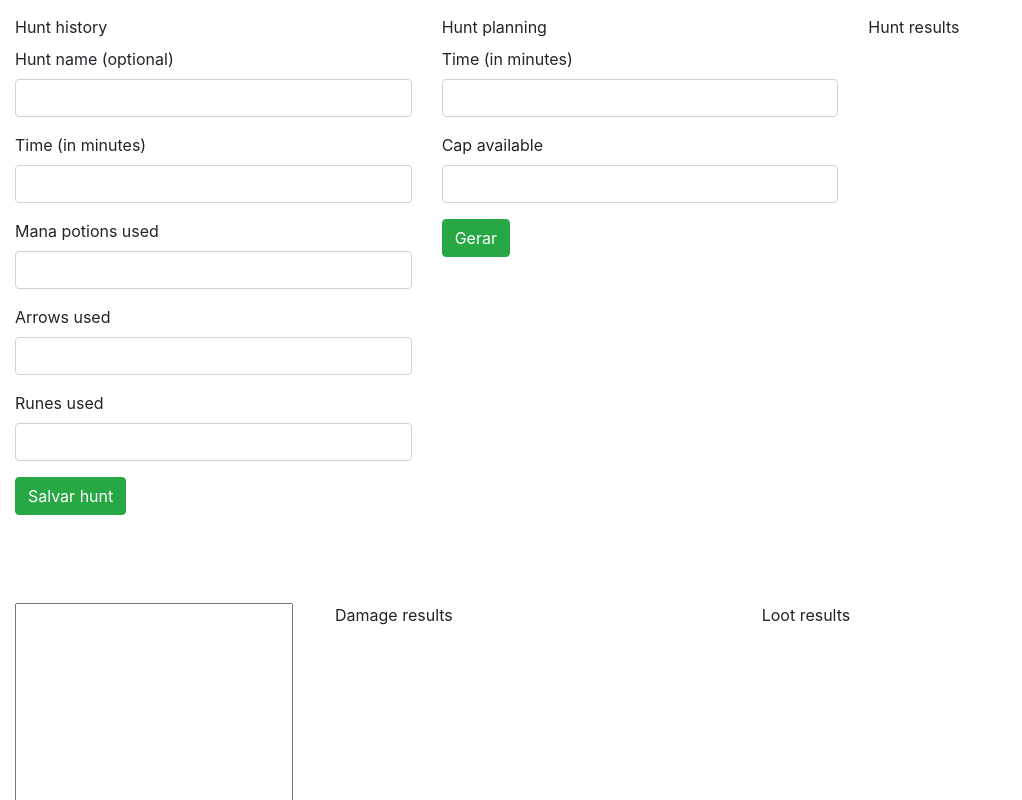
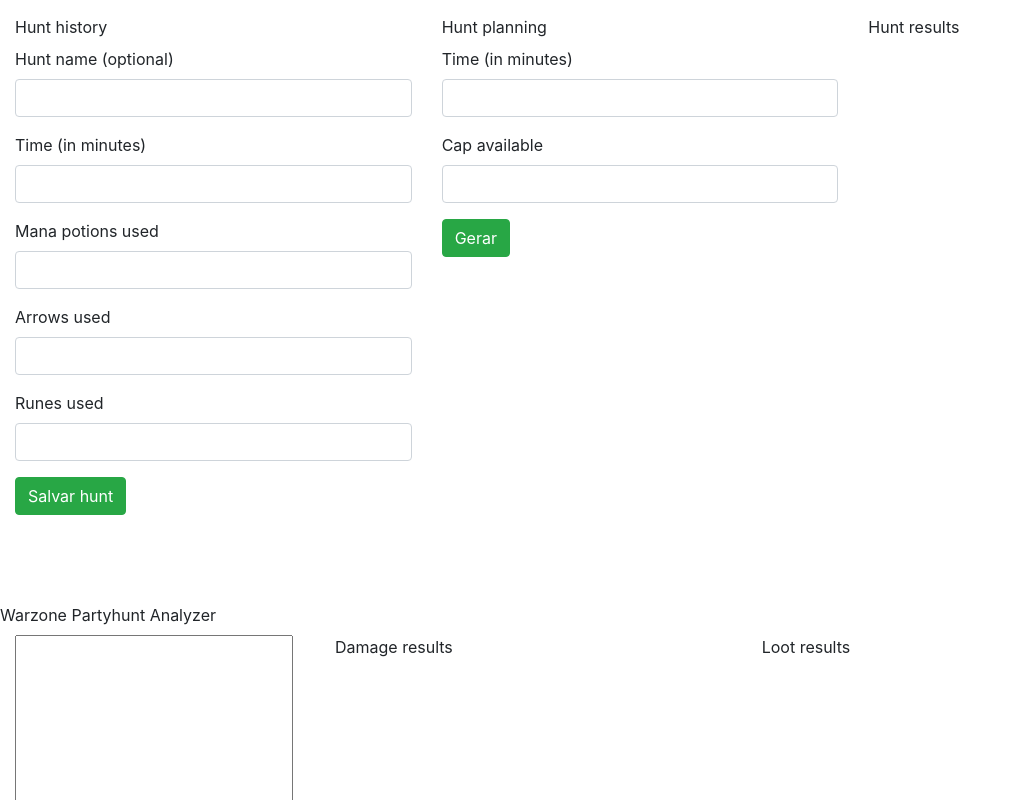
Before and after one commit to f-carmo/tibia-tools, an Angular app: page / in a window 1280 px wide. Shown: the top 800 px of the page, without its empty margins (0-1022 px from the left). Built offline with nearby package versions, Linux system fonts and the light colour scheme.

Commit message:
wz analyzer

```diff
--- a/src/app/app.component.html
+++ b/src/app/app.component.html
@@ -23,6 +23,7 @@
 
     <br /><br /><br />
     <div class="row">
+      <label>Warzone Partyhunt Analyzer</label>
       <div class="col-md-12">
         <app-party-hunt-damage-analyzer>
 
```
